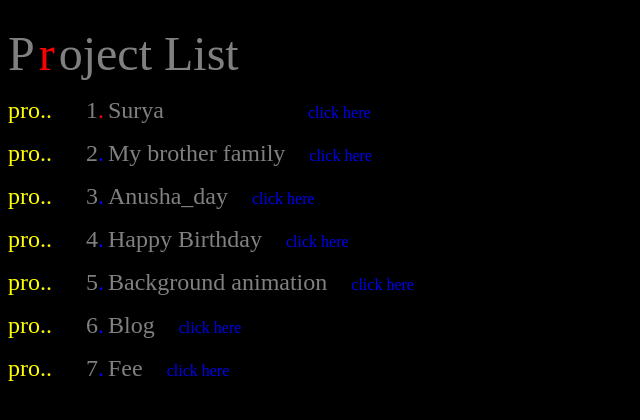
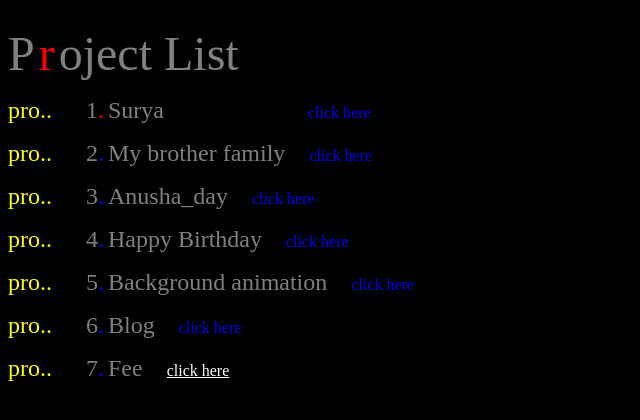
Before and after one commit to viswamvicky/project-pages, a plain HTML site: page index.html in a window 1280 px wide. Shown: the full height of the page, 0-640 px from the left. Drawn offline with Linux system fonts and the light colour scheme.

Commit message:
Update index.html

```diff
--- a/index.html
+++ b/index.html
@@ -38,7 +38,7 @@
 <p><font color="yellow" size="5">pro..  </font>&nbsp&nbsp&nbsp&nbsp&nbsp&nbsp <font color="gray" size="5">4</font><font color="blue" size="5">.</font> <font color="GRAY" size="5">Happy Birthday</font>&nbsp&nbsp&nbsp&nbsp&nbsp&nbsp<font color="white" ><a href="https://viswamvicky.github.io/happybirthday/" target="blank" style="text-decoration:none">click here </a></font></p>
 <p><font color="yellow" size="5">pro..  </font>&nbsp&nbsp&nbsp&nbsp&nbsp&nbsp <font color="gray" size="5">5</font><font color="blue" size="5">.</font> <font color="GRAY" size="5">Background animation</font>&nbsp&nbsp&nbsp&nbsp&nbsp&nbsp<font color="white" ><a href="https://viswamvicky.github.io/background-animation/" target="blank" style="text-decoration:none">click here </a></font></p>
 <p><font color="yellow" size="5">pro..  </font>&nbsp&nbsp&nbsp&nbsp&nbsp&nbsp <font color="gray" size="5">6</font><font color="blue" size="5">.</font> <font color="GRAY" size="5">Blog</font>&nbsp&nbsp&nbsp&nbsp&nbsp&nbsp<font color="white" ><a href="https://viswamvicky.github.io/blog/" style="text-decoration:none">click here </a></font></p>
-<p><font color="yellow" size="5">pro..  </font>&nbsp&nbsp&nbsp&nbsp&nbsp&nbsp <font color="gray" size="5">7</font><font color="blue" size="5">.</font> <font color="GRAY" size="5">Fee</font>&nbsp&nbsp&nbsp&nbsp&nbsp&nbsp<font color="white" ><a href="https://viswamvicky.github.io/feez/" style="text-decoration:none">click here </a></font></p>
+<p><font color="yellow" size="5">pro..  </font>&nbsp&nbsp&nbsp&nbsp&nbsp&nbsp <font color="gray" size="5">7</font><font color="blue" size="5">.</font> <font color="GRAY" size="5">Fee</font>&nbsp&nbsp&nbsp&nbsp&nbsp&nbsp<font color="white" ><a href="https://viswamvicky.github.io/feez/" style="color:white">click here </a></font></p>
 
 
 
```
